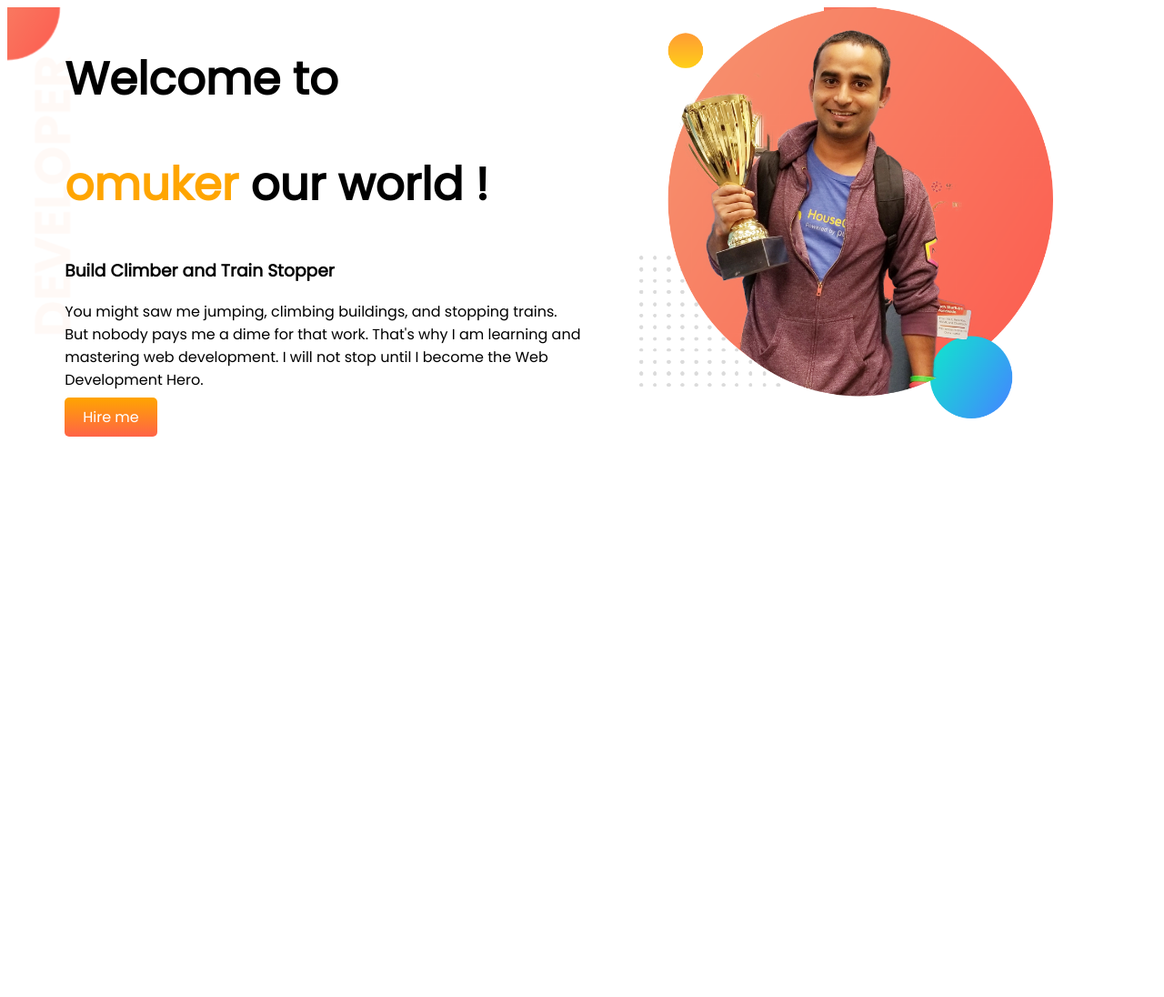
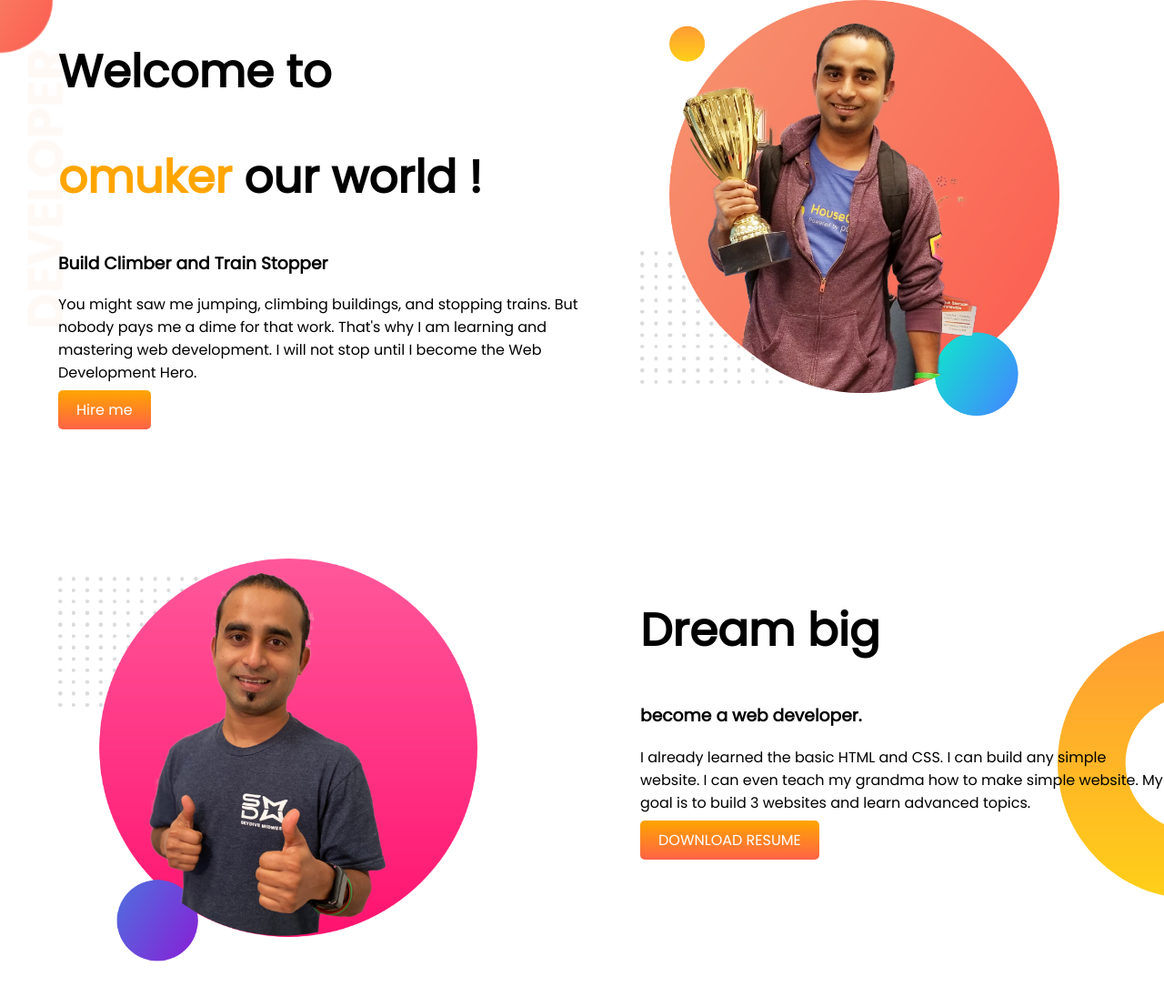
Before and after one commit to abrarmusfik/developer-portfolio, a plain HTML site: page index.html in a window 1280 px wide. Shown: the whole page at 91% size. Before the commit the page ends 800 px from the top, so only its background shows below. Drawn offline with Linux system fonts and the light colour scheme.

Commit message:
repeat added

```diff
--- a/index.html
+++ b/index.html
@@ -30,6 +30,22 @@
             <img src="images/jhankar.png" alt="">
         </div>
     </section>
+    <section class="dream-big">
+        <div class="half-width">
+            <img src="images/jhankar2.png" alt="">
+        </div>
+        <div class="half-width">
+            <h1> Dream big </h1>
+            <h3> become a web developer.</h3>
+            <p>I already learned the basic HTML and CSS. I can build any simple website. I can even teach my grandma how
+                to make simple website. My goal is to build 3 websites and learn advanced topics.</p>
+            <a class="link" target="_blank" href="file:///C:/projects/developer-portfolio/index.html">DOWNLOAD RESUME
+            </a>
+
+        </div>
+
+
+    </section>
 
 </body>
 
--- a/style.css
+++ b/style.css
@@ -1,5 +1,6 @@
 body{
     font-family: 'Poppins', sans-serif;
+    margin: 0;
 }
 h1{
     font-size: 50px;
@@ -9,6 +10,7 @@ h1{
 }
 section{
     display: flex;
+    margin-bottom: 150px;
 }
 .half-width{
     width: 50%;
@@ -26,4 +28,11 @@ section{
 }
 .top-banner{
      background-image: url(images/top-banner.png);
+     background-repeat: no-repeat;
+
 }
+.dream-big{
+    background-image: url(images/dream-bg.png);
+    background-repeat: no-repeat;
+    background-position: right;
+}
```
